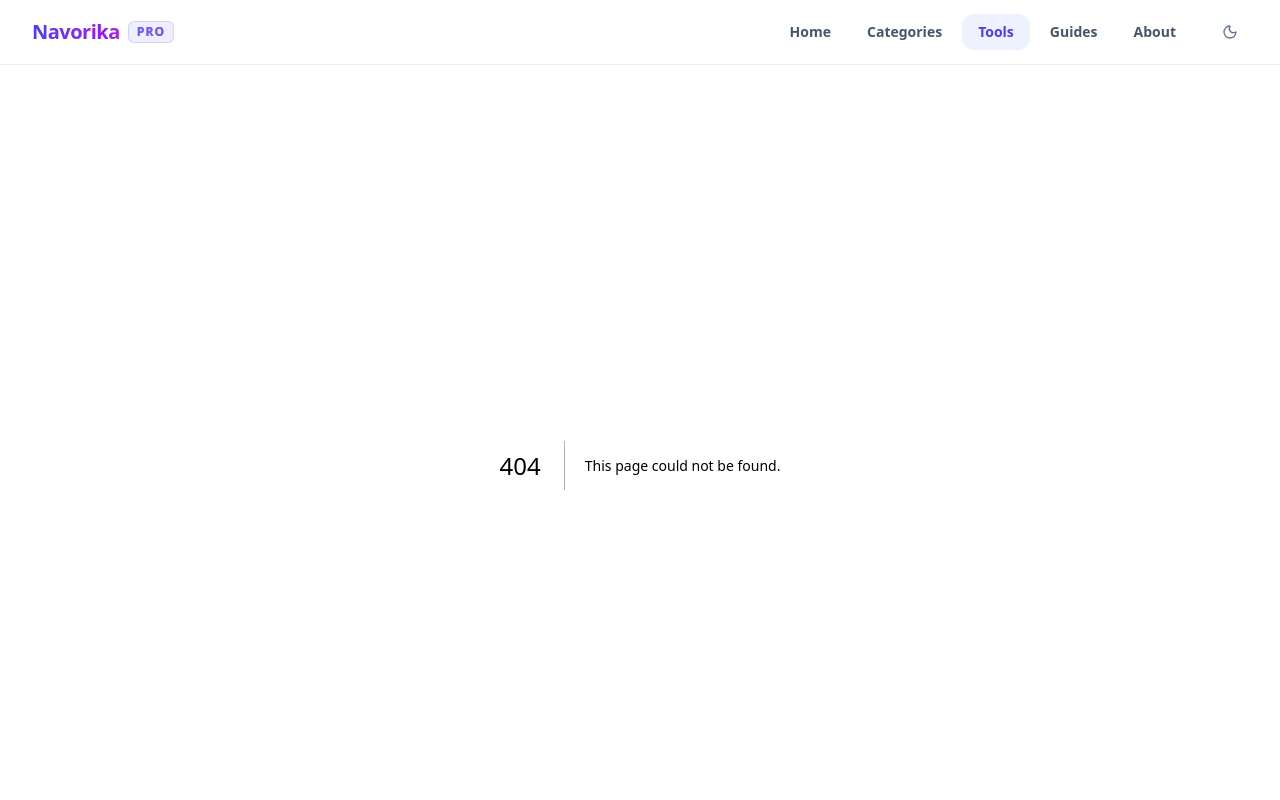
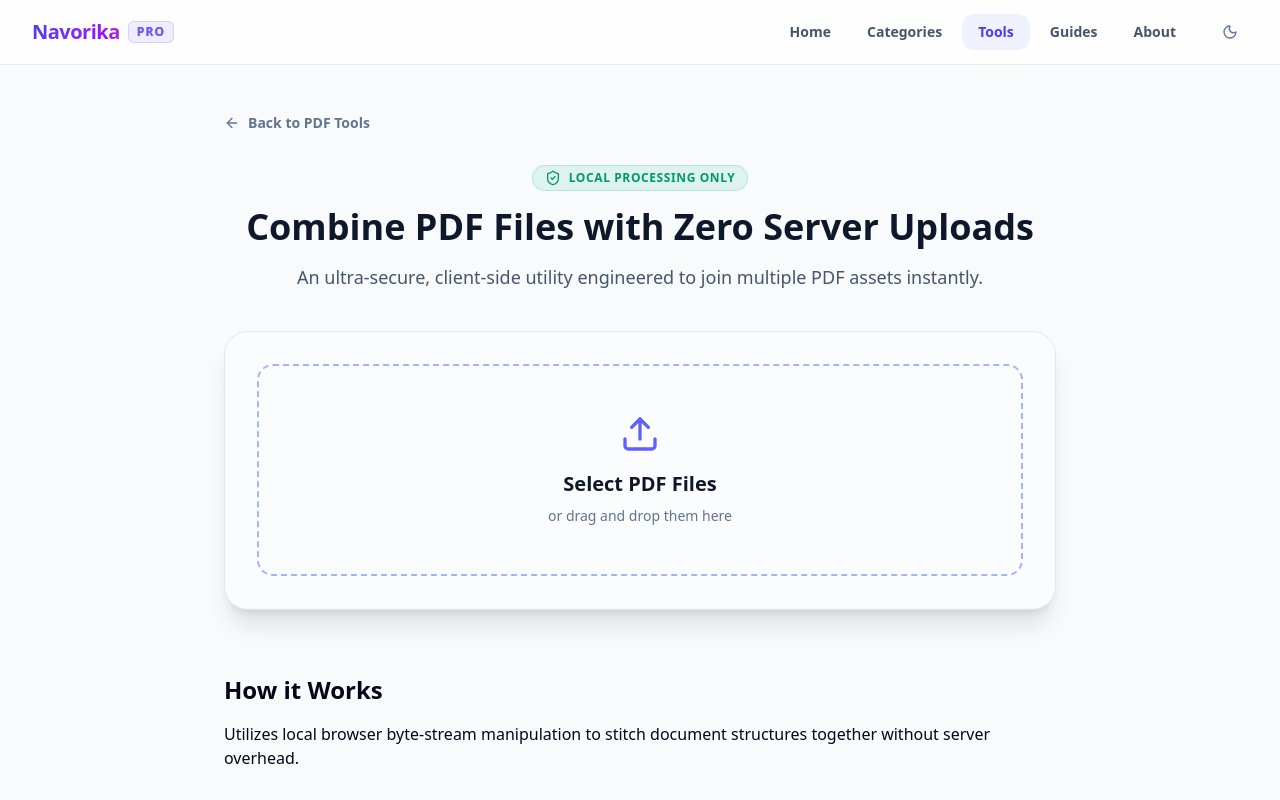
Before and after one commit to js91872/navorika, a Next.js app: page /tools/merge-pdf in a window 1280 px wide. Before the commit this address had no page. Shown: the top 800 px of the page. Built offline with nearby package versions, Linux system fonts and the light colour scheme.

Commit message:
feat: integrate pdf-lib engine and establish client-side Merge PDF utility

```diff
--- a/package.json
+++ b/package.json
@@ -11,6 +11,7 @@
   "dependencies": {
     "lucide-react": "^1.28.0",
     "next": "16.2.12",
+    "pdf-lib": "^1.17.1",
     "react": "19.2.4",
     "react-dom": "19.2.4"
   },
--- /dev/null
+++ b/src/app/tools/merge-pdf/page.tsx
@@ -0,0 +1,144 @@
+'use client';
+
+import { useState, useRef } from 'react';
+import Link from 'next/link';
+import { FileText, ArrowLeft, Upload, File, X, ShieldCheck, Download, Loader2 } from 'lucide-react';
+import { PDFDocument } from 'pdf-lib';
+import { tools } from '@/data/registry';
+
+export default function MergePDFTool() {
+  const meta = tools.find(t => t.slug === 'merge-pdf');
+  const [files, setFiles] = useState<File[]>([]);
+  const [isProcessing, setIsProcessing] = useState(false);
+  const fileInputRef = useRef<HTMLInputElement>(null);
+
+  const handleFileChange = (e: React.ChangeEvent<HTMLInputElement>) => {
+    if (e.target.files) {
+      const selected = Array.from(e.target.files).filter(f => f.type === 'application/pdf');
+      setFiles(prev => [...prev, ...selected]);
+    }
+  };
+
+  const removeFile = (index: number) => {
+    setFiles(files.filter((_, i) => i !== index));
+  };
+
+  const processMerge = async () => {
+    if (files.length < 2) return;
+    setIsProcessing(true);
+    try {
+      const mergedPdf = await PDFDocument.create();
+
+      for (const file of files) {
+        const fileBuffer = await file.arrayBuffer();
+        const pdf = await PDFDocument.load(fileBuffer);
+        const copiedPages = await mergedPdf.copyPages(pdf, pdf.getPageIndices());
+        copiedPages.forEach((page) => mergedPdf.addPage(page));
+      }
+
+      const mergedPdfFile = await mergedPdf.save();
+      const blob = new Blob([mergedPdfFile], { type: 'application/pdf' });
+      const url = URL.createObjectURL(blob);
+
+      const a = document.createElement('a');
+      a.href = url;
+      a.download = `Navorika_Merged_${Date.now()}.pdf`;
+      document.body.appendChild(a);
+      a.click();
+      document.body.removeChild(a);
+      URL.revokeObjectURL(url);
+    } catch (error) {
+      console.error("Merge failed:", error);
+      alert("Failed to merge documents. Ensure they are valid PDFs and not password protected.");
+    }
+    setIsProcessing(false);
+  };
+
+  if (!meta) return null;
+
+  return (
+    <main className="max-w-4xl mx-auto px-6 py-12 lg:px-8">
+      <Link href="/categories/pdf-tools" className="inline-flex items-center gap-2 text-sm font-semibold text-slate-500 hover:text-indigo-600 transition mb-8">
+        <ArrowLeft className="h-4 w-4" /> Back to PDF Tools
+      </Link>
+
+      <div className="text-center mb-10">
+        <div className="inline-flex items-center gap-2 px-3 py-1 rounded-full bg-emerald-500/10 text-emerald-600 dark:text-emerald-400 text-xs font-bold uppercase tracking-wider mb-4 border border-emerald-500/20">
+          <ShieldCheck className="h-4 w-4" /> Local Processing Only
+        </div>
+        <h1 className="text-4xl font-black text-slate-900 dark:text-white mb-4">{meta.heroTitle}</h1>
+        <p className="text-lg text-slate-600 dark:text-slate-400">{meta.heroDescription}</p>
+      </div>
+
+      {/* App Workspace */}
+      <div className="bg-white dark:bg-slate-900 rounded-3xl border border-slate-200 dark:border-slate-800 shadow-xl overflow-hidden mb-16">
+
+        {/* Upload Zone */}
+        <div className="p-8 border-b border-slate-100 dark:border-slate-800 bg-slate-50/50 dark:bg-slate-900/50">
+          <div
+            onClick={() => fileInputRef.current?.click()}
+            className="border-2 border-dashed border-indigo-300 dark:border-indigo-500/30 rounded-2xl p-12 flex flex-col items-center justify-center text-center cursor-pointer hover:bg-indigo-50 dark:hover:bg-indigo-500/5 transition-colors"
+          >
+            <Upload className="h-10 w-10 text-indigo-500 mb-4" />
+            <h3 className="text-xl font-bold text-slate-900 dark:text-white">Select PDF Files</h3>
+            <p className="text-sm text-slate-500 mt-2">or drag and drop them here</p>
+            <input
+              type="file"
+              multiple
+              accept="application/pdf"
+              className="hidden"
+              ref={fileInputRef}
+              onChange={handleFileChange}
+            />
+          </div>
+        </div>
+
+        {/* File Queue */}
+        {files.length > 0 && (
+          <div className="p-6">
+            <h4 className="text-sm font-bold text-slate-900 dark:text-white uppercase tracking-wider mb-4">Files in Queue ({files.length})</h4>
+            <div className="space-y-3 mb-6">
+              {files.map((file, index) => (
+                <div key={index} className="flex items-center justify-between p-4 rounded-xl bg-slate-50 dark:bg-slate-800/50 border border-slate-100 dark:border-slate-800">
+                  <div className="flex items-center gap-3 overflow-hidden">
+                    <File className="h-5 w-5 text-red-500 flex-shrink-0" />
+                    <span className="text-sm font-semibold text-slate-700 dark:text-slate-300 truncate">{file.name}</span>
+                  </div>
+                  <button onClick={() => removeFile(index)} className="p-2 text-slate-400 hover:text-red-500 transition-colors rounded-lg hover:bg-red-50 dark:hover:bg-red-500/10">
+                    <X className="h-4 w-4" />
+                  </button>
+                </div>
+              ))}
+            </div>
+
+            <div className="flex justify-end">
+              <button
+                onClick={processMerge}
+                disabled={files.length < 2 || isProcessing}
+                className="flex items-center gap-2 bg-indigo-600 hover:bg-indigo-700 disabled:bg-slate-300 dark:disabled:bg-slate-800 disabled:cursor-not-allowed text-white px-6 py-3 rounded-xl font-bold transition-all shadow-md"
+              >
+                {isProcessing ? <Loader2 className="h-5 w-5 animate-spin" /> : <Download className="h-5 w-5" />}
+                {isProcessing ? 'Merging Documents...' : 'Merge & Download'}
+              </button>
+            </div>
+          </div>
+        )}
+      </div>
+
+      {/* SEO & FAQ Data */}
+      <div className="prose prose-slate dark:prose-invert max-w-none">
+        <h2 className="text-2xl font-bold mb-4">How it Works</h2>
+        <p>{meta.formulaExplanation}</p>
+        <h3 className="text-xl font-bold mt-8 mb-4">Frequently Asked Questions</h3>
+        <div className="space-y-4">
+          {meta.faq.map((item, i) => (
+            <div key={i} className="p-4 rounded-xl bg-slate-50 dark:bg-slate-800/50">
+              <h4 className="font-bold text-slate-900 dark:text-white mb-2">{item.question}</h4>
+              <p className="text-sm text-slate-600 dark:text-slate-400 m-0">{item.answer}</p>
+            </div>
+          ))}
+        </div>
+      </div>
+    </main>
+  );
+}
--- a/src/data/registry.ts
+++ b/src/data/registry.ts
@@ -1,48 +1,41 @@
 import { ToolMeta, CategoryMeta } from "@/types";
 
 export const categories: CategoryMeta[] = [
+  { slug: "pdf-tools", name: "PDF Tools", description: "Secure, client-side document optimization.", icon: "FileText", color: "from-red-600 to-rose-600 dark:from-red-400 dark:to-rose-400" },
+  { slug: "image-tools", name: "Image Tools", description: "Browser-based image compression and conversion.", icon: "ImageIcon", color: "from-purple-600 to-fuchsia-600 dark:from-purple-400 dark:to-fuchsia-400" },
+  { slug: "finance-calculators", name: "Finance Calculators", description: "High-precision investment and tax tools.", icon: "Calculator", color: "from-blue-600 to-cyan-600 dark:from-blue-400 dark:to-cyan-400" },
+  { slug: "health-calculators", name: "Health Calculators", description: "Privacy-first fitness and BMI trackers.", icon: "HeartPulse", color: "from-rose-500 to-pink-500 dark:from-rose-400 dark:to-pink-400" },
+  { slug: "developer-tools", name: "Developer Tools", description: "JSON formatters and code validators offline.", icon: "Code", color: "from-emerald-600 to-teal-600 dark:from-emerald-400 dark:to-teal-400" },
+  { slug: "construction-calculators", name: "Construction Calculators", description: "Civil material estimators and layout math.", icon: "Hammer", color: "from-amber-600 to-orange-600 dark:from-amber-400 dark:to-orange-400" }
+];
+
+export const tools: ToolMeta[] = [
   {
-    slug: "pdf-tools",
-    name: "PDF Tools",
-    description: "Secure, client-side document optimization and compilation utilities running purely inside your browser workspace.",
-    icon: "FileText",
-    color: "from-red-600 to-rose-600 dark:from-red-400 dark:to-rose-400"
+    slug: "merge-pdf",
+    title: "Merge PDF",
+    heading: "Merge PDF Documents Instantly",
+    description: "Combine multiple PDF files into a single organized document seamlessly.",
+    category: "pdf-tools",
+    keywords: ["merge pdf", "combine pdf files", "join pdf pages", "free pdf joiner"],
+    heroTitle: "Combine PDF Files with Zero Server Uploads",
+    heroDescription: "An ultra-secure, client-side utility engineered to join multiple PDF assets instantly.",
+    formulaExplanation: "Utilizes local browser byte-stream manipulation to stitch document structures together without server overhead.",
+    examples: [{ title: "Reporting", description: "Combine monthly sheets into an annual file." }],
+    faq: [{ question: "Is my document uploaded?", answer: "No. All processing happens locally on your device." }],
+    icon: "FileText"
   },
   {
-    slug: "image-tools",
-    name: "Image Tools",
-    description: "Browser-based image compression, format conversion, and watermarking engines.",
-    icon: "ImageIcon",
-    color: "from-purple-600 to-fuchsia-600 dark:from-purple-400 dark:to-fuchsia-400"
-  },
-  {
-    slug: "finance-calculators",
-    name: "Finance Calculators",
-    description: "High-precision investment engines, loan amortization metrics, and tax planning tools.",
-    icon: "Calculator",
-    color: "from-blue-600 to-cyan-600 dark:from-blue-400 dark:to-cyan-400"
-  },
-  {
-    slug: "health-calculators",
-    name: "Health Calculators",
-    description: "Privacy-first fitness trackers, BMI metrics, and metabolic rate assessments.",
-    icon: "HeartPulse",
-    color: "from-rose-500 to-pink-500 dark:from-rose-400 dark:to-pink-400"
-  },
-  {
-    slug: "developer-tools",
-    name: "Developer Tools",
-    description: "JSON formatters, base64 encoders, and strict code validators running purely offline.",
-    icon: "Code",
-    color: "from-emerald-600 to-teal-600 dark:from-emerald-400 dark:to-teal-400"
-  },
-  {
-    slug: "construction-calculators",
-    name: "Construction Calculators",
-    description: "Civil material estimators and structural geometry layout calculators.",
-    icon: "Hammer",
-    color: "from-amber-600 to-orange-600 dark:from-amber-400 dark:to-orange-400"
+    slug: "split-pdf",
+    title: "Split PDF",
+    heading: "Split PDF Files by Page",
+    description: "Extract pages or split a large PDF into smaller standalone documents securely.",
+    category: "pdf-tools",
+    keywords: ["split pdf", "extract pages pdf", "cut pdf file"],
+    heroTitle: "Extract Pages Instantly",
+    heroDescription: "Isolate critical pages from massive documents natively in your browser.",
+    formulaExplanation: "Parses the PDF trailer dictionary and creates new file structures from selected page indices.",
+    examples: [{ title: "Invoicing", description: "Extract page 4 of a 50-page batch to send to a client." }],
+    faq: [{ question: "Does this alter my original file?", answer: "No, a new copy is generated for download." }],
+    icon: "FileText"
   }
 ];
-
-export const tools: ToolMeta[] = [];
```
Also changed, not shown: 1 other file (tests, documents, lock files or other folders).
